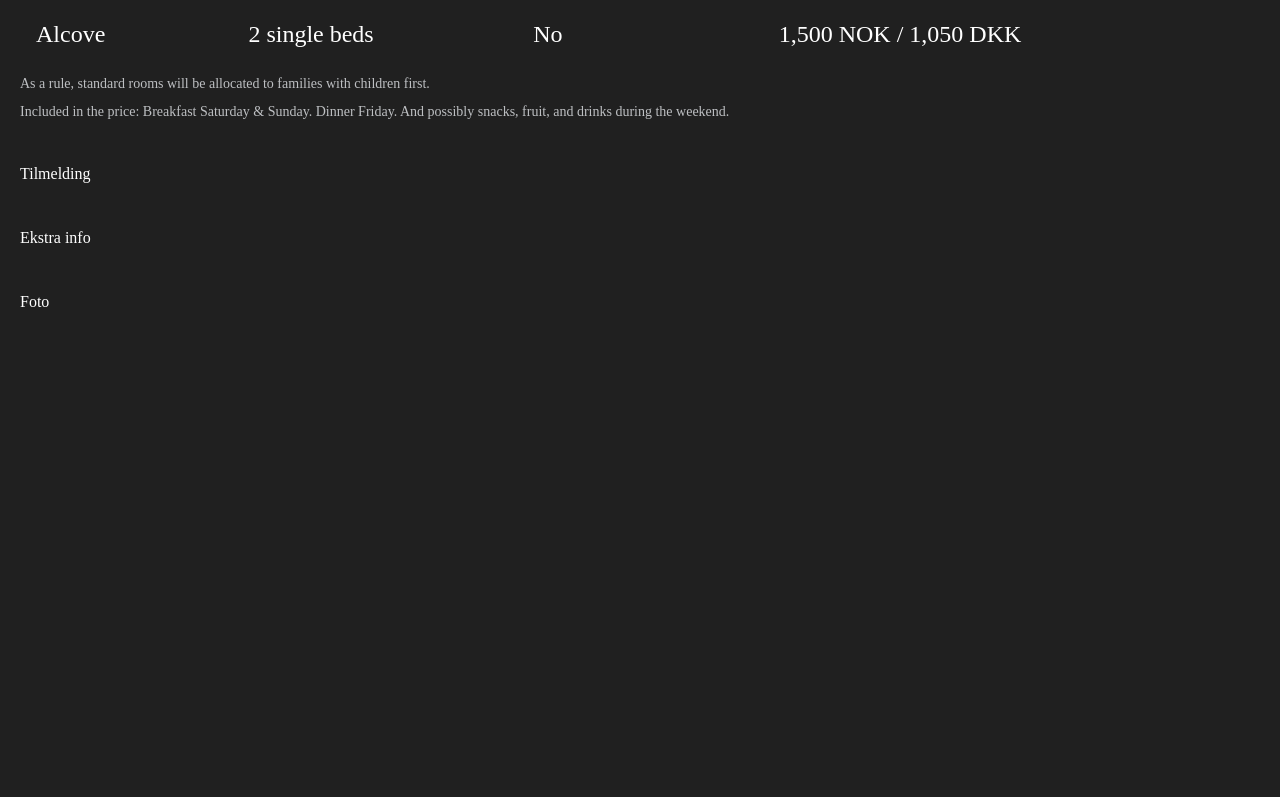
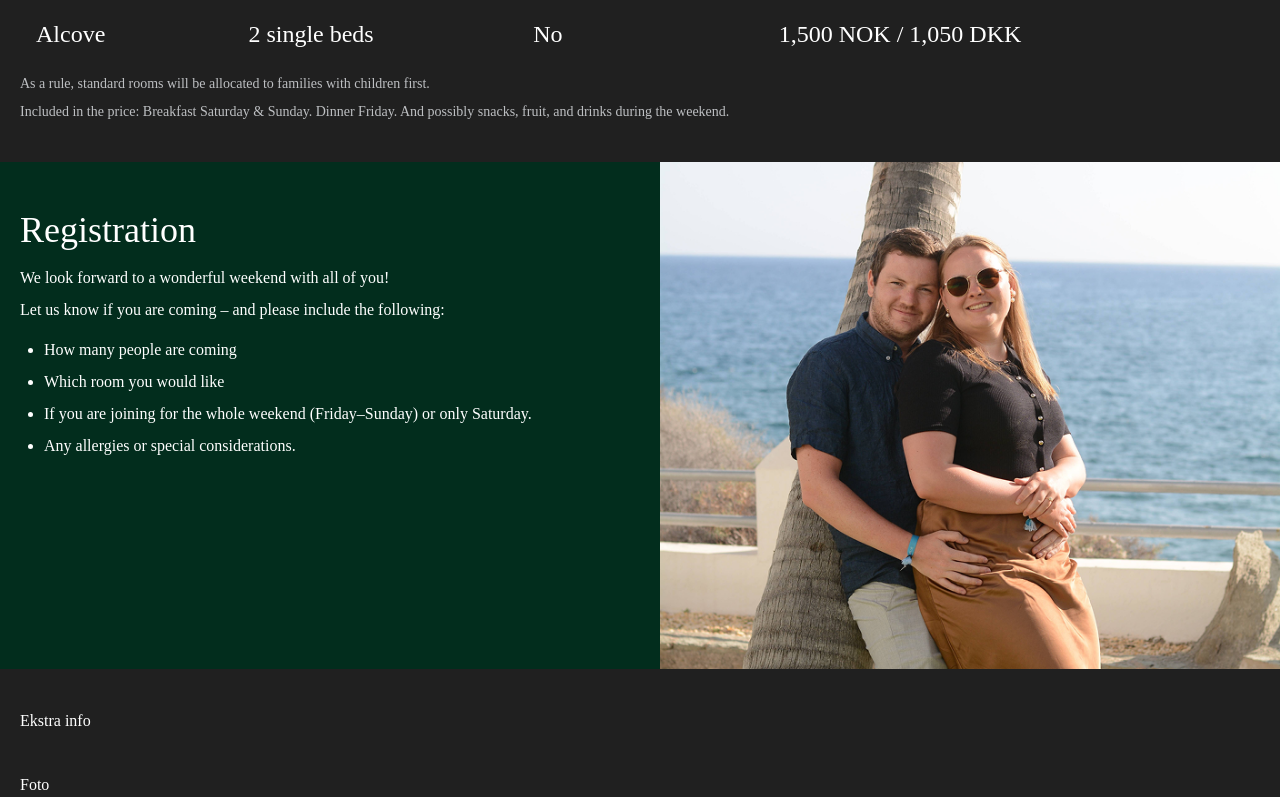
Before and after one commit to LauraBLei/Wedding, a React (Vite) app: page / in a window 1280 px wide. Shown: the part 2673-3470 px from the top of the page. Before the commit the page ends 2987 px from the top, so only its background shows below. Built offline with nearby package versions, Linux system fonts and the light colour scheme; a web font is replaced by a local one.

Commit message:
registration section

```diff
--- a/src/components/sections/tilmelding.tsx
+++ b/src/components/sections/tilmelding.tsx
@@ -1,7 +1,26 @@
+import { useTranslation } from "react-i18next";
+
 export const TilmeldingSection = () => {
+  const { t } = useTranslation();
+  // Get registration list from translations
+  const regList = t("registration.list", { returnObjects: true }) as string[];
   return (
-    <div>
-      <h1>Tilmelding</h1>
+    <div className="flex gap-5  flex-col md:flex-row">
+      <div className="flex-1 py-10 pl-5 md:pl-0 flex flex-col gap-2">
+        <h1 className="headline">{t("registration.headline")}</h1>
+        <p>{t("registration.text_one")}</p>
+        <p>{t("registration.text_two")}</p>
+        {Array.isArray(regList) && regList.length > 0 && (
+          <ul className="list-disc ml-6 mt-2 flex flex-col gap-2">
+            {regList.map((item, idx) => (
+              <li key={idx}>{item}</li>
+            ))}
+          </ul>
+        )}
+      </div>
+      <div className="flex-1 w-full overflow-hidden">
+        <img className="w-full h-full object-cover" src="/os.png" alt="" />
+      </div>
     </div>
   );
 };
--- a/src/pages/homePage.tsx
+++ b/src/pages/homePage.tsx
@@ -29,7 +29,10 @@ export const RunHomePage = () => {
       <section id="overnatning" className="max-w-[1440px] w-full px-5">
         <OvernatningSection />
       </section>
-      <section id="tilmelding" className="max-w-[1440px] w-full px-5">
+      <section
+        id="tilmelding"
+        className="max-w-[1440px] w-full md:pl-5  bg-customGreen "
+      >
         <TilmeldingSection />
       </section>
       <section id="ekstra" className="max-w-[1440px] w-full px-5">
```
